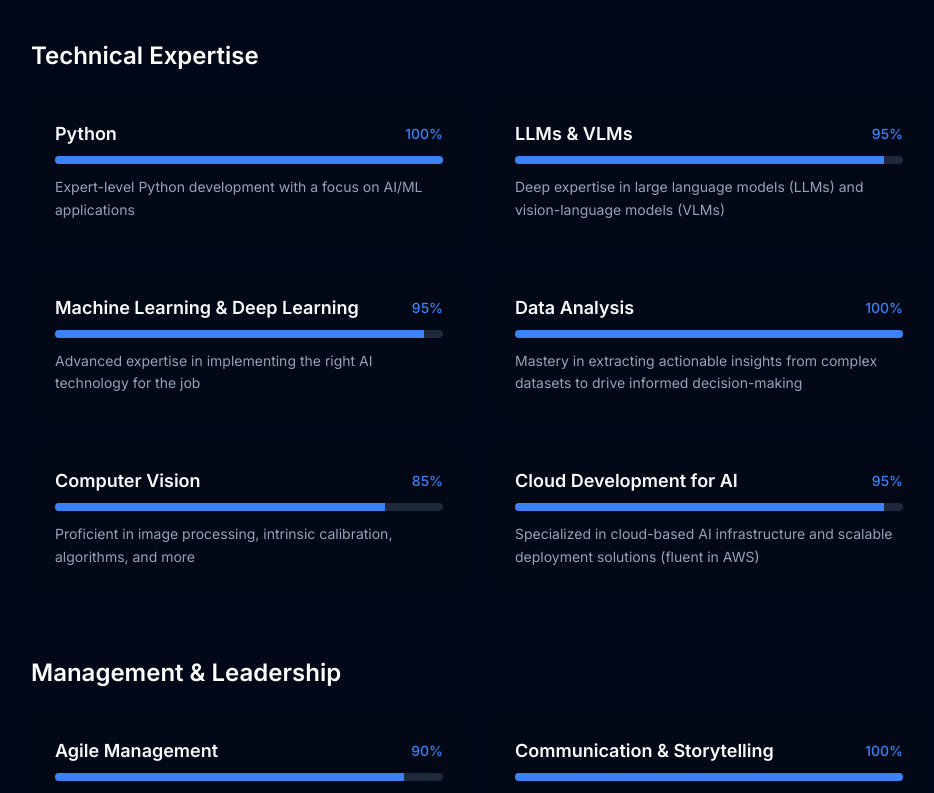
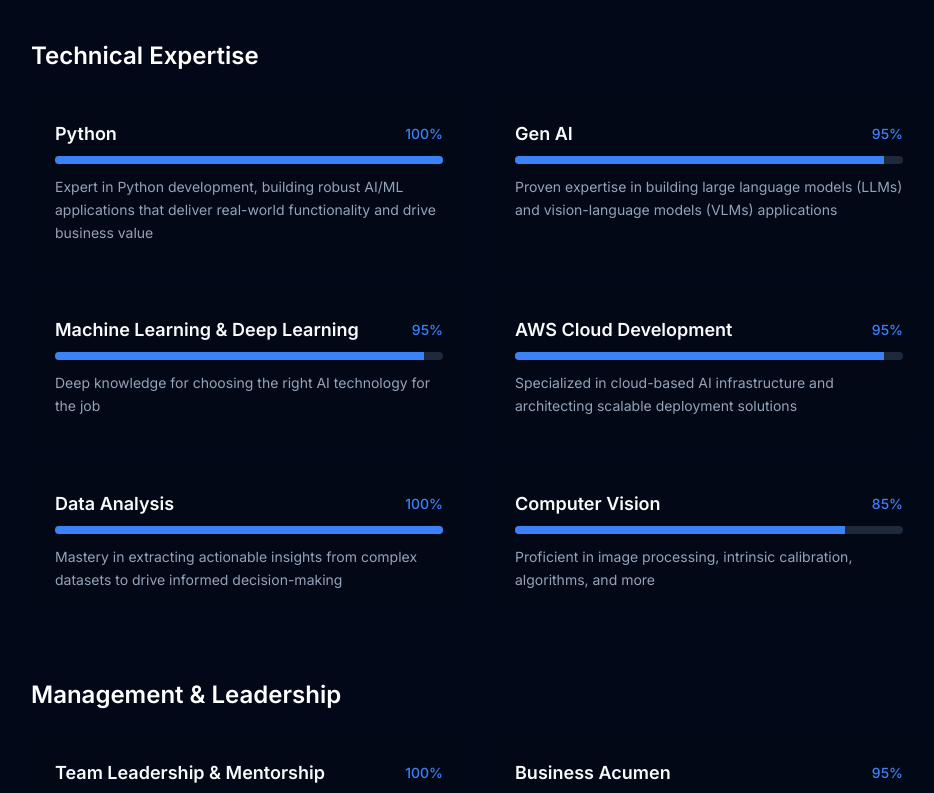
Before and after one commit to Kwintonium/website-nodejs, a Next.js app: page / in a window 1280 px wide. Shown: the part 1400-2193 px from the top of the page, without its empty margins (161-1095 px from the left). Built offline with nearby package versions, Linux system fonts and the light colour scheme.

Commit message:
fixed skills, WGU misspelling

```diff
--- a/app/layout.tsx
+++ b/app/layout.tsx
@@ -7,7 +7,7 @@ const inter = Inter({ subsets: ["latin"] })
 
 export const metadata: Metadata = {
   title: "Quinn Meyer Portfolio",
-  description: "Portfolio of Quinn Meyer, Lead Data Scientist",
+  description: "Portfolio of Quinn Meyer, Lead Senior Data Scientist at Sustainment",
 }
 
 export default function RootLayout({
--- a/components/education.tsx
+++ b/components/education.tsx
@@ -11,7 +11,7 @@ export function Education() {
         <div className="space-y-6">
           <div className="border-l-2 border-primary pl-4">
             <h3 className="text-xl font-semibold">Master of Science in Data Science</h3>
-            <p className="text-primary">Western Governor's University</p>
+            <p className="text-primary">Western Governors University</p>
             <p className="text-muted-foreground">2022</p>
           </div>
 
--- a/components/skills.tsx
+++ b/components/skills.tsx
@@ -51,53 +51,47 @@ export function Skills() {
     {
       name: "Python",
       level: 100,
-      description: "Expert-level Python development with a focus on AI/ML applications",
-      highlight: "1,000s of hours of development experience in spanning various domains"
+      description: "Expert in Python development, building robust AI/ML applications that deliver real-world functionality and drive business value",
+      highlight: "1,000s of hours of development experience in spanning various domains understanding parallel processing, virtual environments, package management, and more"
     },
     {
-      name: "LLMs & VLMs",
+      name: "Gen AI",
       level: 95,
-      description: "Deep expertise in large language models (LLMs) and vision-language models (VLMs)",
-      highlight: "Vast experience fine-tuning open-source or foundational models on real datasets. Proficient in developing LLM pipelines, including Retrieval-Augmented Generation (RAG), embeddings, deployment, and more."
+      description: "Proven expertise in building large language models (LLMs) and vision-language models (VLMs) applications",
+      highlight: "Vast experience fine-tuning open-source or foundational models on real curated datasets. Proficient in developing LLM pipelines, including Retrieval-Augmented Generation (RAG), embeddings, deployment, and more."
     },
     {
       name: "Machine Learning & Deep Learning",
       level: 95,
-      description: "Advanced expertise in implementing the right AI technology for the job",
-      highlight: "From logistic regression to segmentation to 70B-parameter LLMs!"
+      description: "Deep knowledge for choosing the right AI technology for the job",
+      highlight: "Skilled in utilizing a variety of ML/DL libraries and frameworks, with the ability to fine-tune neural networks to solve specific problems"
+    },
+    {
+      name: "AWS Cloud Development",
+      level: 95,
+      description: "Specialized in cloud-based AI infrastructure and architecting scalable deployment solutions",
+      highlight: "Sagemaker Notebooks, SageMaker SDK, Distributed Training, Docker, RESTful APIs, and more"
     },
     {
       name: "Data Analysis",
       level: 100,
       description: "Mastery in extracting actionable insights from complex datasets to drive informed decision-making",
-      highlight: "If I can't explain it, I don't fully understand the problem"
+      highlight: "Focused on delivering clear, actionable insights by thoroughly understanding data and its context"
     },
     {
       name: "Computer Vision",
       level: 85,
       description: "Proficient in image processing, intrinsic calibration, algorithms, and more",
       highlight: "I am proud to have developed an end-to-end production-grade intrinsic calibration optimization algorithm"
-    },
-    {
-      name: "Cloud Development for AI",
-      level: 95,
-      description: "Specialized in cloud-based AI infrastructure and scalable deployment solutions (fluent in AWS)",
-      highlight: "Architect deployable AI solutions tailored for unique product requirements"
     }
   ]
 
   const managementSkills: Skill[] = [
     {
-      name: "Agile Management",
-      level: 90,
-      description: "Skilled in leading cross-functional agile teams and managing projects through iterative development",
-      highlight: "Leading multiple product launches with a team of data scientists"
-    },
-    {
-      name: "Communication & Storytelling",
+      name: "Team Leadership & Mentorship",
       level: 100,
-      description: "Exceptional ability to communicate complex technical concepts to both technical and non-technical audiences",
-      highlight: "Regular presenter of technical demos at business and customer meetings"
+      description: "Experienced in leading teams, mentoring team members, and fostering a collaborative and high-performance culture",
+      highlight: "Mentoring data scientists, helping them develop technical expertise and contribute to high-impact projects."
     },
     {
       name: "Business Acumen",
@@ -106,10 +100,17 @@ export function Skills() {
       highlight: "Experience leading multi-million dollar initiatives that had a direct business impact"
     },
     {
-      name: "Team Leadership & Mentorship",
+      name: "Agile Management",
+      level: 90,
+      description: "Skilled in leading cross-functional agile teams and managing projects through iterative development",
+      highlight: "Leading multiple product launches with a team of data scientists"
+    },
+
+    {
+      name: "Communication & Storytelling",
       level: 100,
-      description: "Experienced in leading teams, mentoring team members, and fostering a collaborative and high-performance culture",
-      highlight: "Mentoring data scientists, helping them develop technical expertise and contribute to high-impact projects."
+      description: "Exceptional ability to communicate complex technical concepts to both technical and non-technical audiences",
+      highlight: "Regular presenter of technical demos at business and customer meetings"
     }
   ]
 
```
